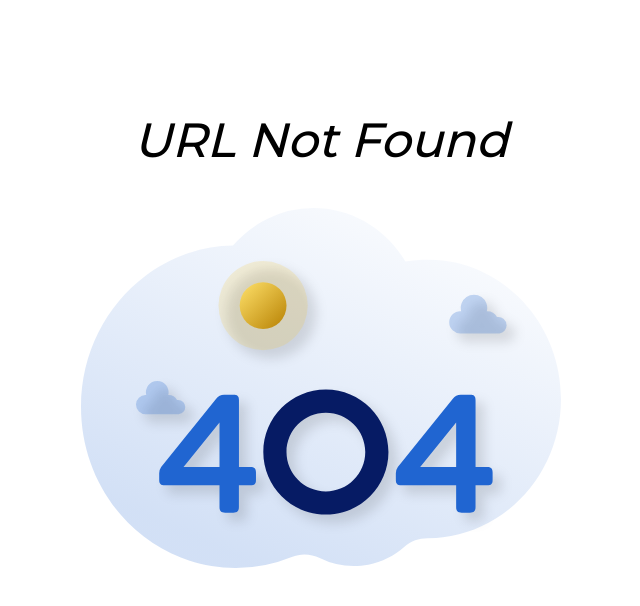
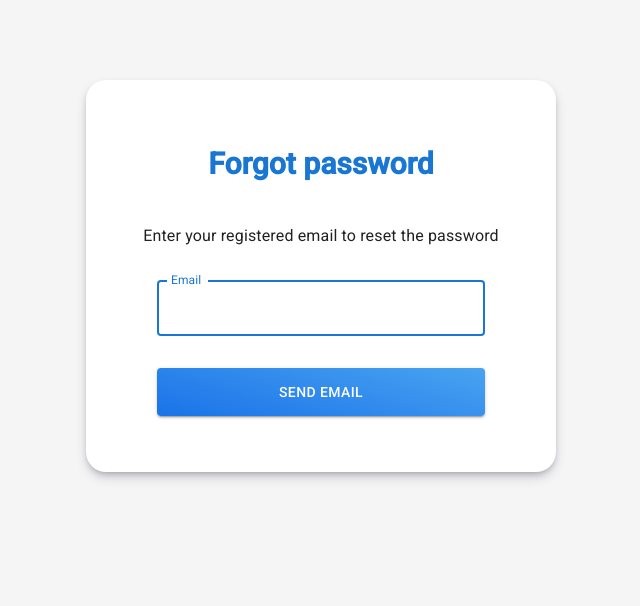
Before and after one commit to gokul-3/FSI-Project, a React (Create React App) app in the folder frontend/: page /forgotpassword in a window 1280 px wide. Before the commit this address had no page. Shown: the top 606 px of the page, without its empty margins (319-959 px from the left). Built offline with nearby package versions, Linux system fonts and the light colour scheme.

Commit message:
login page

```diff
--- a/frontend/src/App.js
+++ b/frontend/src/App.js
@@ -17,7 +17,7 @@ import CustomersList from "./pages/Dashboard/superAdmin/CustomersList";
 import URLNotFoundError from "./Layouts/ErrorPages/URLNotFoundError";
 import UserProfile from "./pages/Dashboard/profile/userProfile";
 import Login from "./pages/Auth/Login";
-import ForgetPassword from "./pages/Auth/ForgetPassword";
+import ForgotPassword from "./pages/Auth/ForgotPassword";
 
 const router = createBrowserRouter([
   {
@@ -57,7 +57,7 @@ const router = createBrowserRouter([
     ],
   },
   { path: "login", element: <Login /> },
-  { path: "forgetpassword", element: <ForgetPassword /> }
+  { path: "forgotpassword", element: <ForgotPassword /> }
 ]);
 
 const theme = createTheme({
--- a/frontend/src/Store/profile-slice.js
+++ b/frontend/src/Store/profile-slice.js
@@ -11,10 +11,12 @@ const profileSlice = createSlice({
   reducers: {
     setProfileInfo(state, action) {
       state.userType = action.payload.userType;
-      state.isLoggedIn = action.payload.isLoggedIn;
+      state.isLoggedIn = true;
       state.name = action.payload.name;
       state.email = action.payload.email;
       state.userId = action.payload.userId;
+      localStorage.setItem('refreshtoken', action.payload.refreshToken);
+      document.cookie = `accessToken=${action.payload.accessToken}; max-age=900000`
     },
     logout(state, action) {
       state.userType = "";
@@ -22,6 +24,8 @@ const profileSlice = createSlice({
       state.name = "";
       state.email = "";
       state.userId = null
+      localStorage.removeItem('refreshtoken')
+      document.cookie = `accessToken=''; max-age=100`
     },
   },
 });
--- a/frontend/src/pages/Auth/ForgetPassword.js
+++ b/frontend/src/pages/Auth/ForgotPassword.js
@@ -1,5 +1,5 @@
 import React, { useEffect, useState } from 'react';
-import { useForm } from 'react-hook-form';
+import { set, useForm } from 'react-hook-form';
 import Button from '@mui/material/Button';
 import CssBaseline from '@mui/material/CssBaseline';
 import TextField from '@mui/material/TextField';
@@ -12,13 +12,20 @@ import { createTheme, ThemeProvider } from '@mui/material/styles';
 // import Axios from 'axios';
 import * as Yup from 'yup'
 import { yupResolver } from "@hookform/resolvers/yup";
+import axios from 'axios';
+import MessageModel from './MessageModel';
 
 
 const defaultTheme = createTheme();
 
 
-export default function ForgetPassword() {
-
+export default function ForgotPassword() {
+	const [sending, setSending] = useState(false)
+	const [model, setModel] = useState({
+		open:false,
+		message:'',
+		navigate:''
+	})
 
 	const form = useForm({
 		defaultValues: {
@@ -28,10 +35,29 @@ export default function ForgetPassword() {
 	const { register, handleSubmit, formState } = form
 	const { errors } = formState
 
-	const onSubmit = async (data) => {
-		try {
-			console.log(data);
-		} catch (err) { }
+	const onSubmit = (data) => {
+			const encodedEmail = window.btoa(data.email+":")
+			console.log(data.email);
+			console.log(encodedEmail);
+			const headers = {
+				'Content-Type': 'application/json',
+				'Authorization': "Basic "+encodedEmail
+			}
+			setSending(true)
+			axios.post('http://192.168.53.116:5000/auth/sendResetPasswordEmail',{}, {headers}
+			)
+			.then(res=>{
+				console.log(res.data.message);
+				setModel(
+					{
+						open:true,
+						message:res.data.message,
+						navigate:'/'
+					},
+					setSending(false)
+				)
+			})
+			.catch(err=>console.log(err.response.data.message))
 	};
 
 	return (
@@ -54,7 +80,7 @@ export default function ForgetPassword() {
 						}}
 					>
 						<Typography component="h1" color='primary' variant="h5" sx={{ m: 5, fontWeight: '800', fontSize: '30px' }}>
-							Forget password
+							Forgot password
 						</Typography>
 						<Typography sx={{ mb: 2 }}>
 							Enter your registered email to reset the password
@@ -79,14 +105,17 @@ export default function ForgetPassword() {
 							<Button
 								type="submit"
 								variant="contained"
+								disabled={sending}
 								sx={{ mt: 3, mb: 2, width: 1, height: '3rem', background: 'linear-gradient(195deg, rgb(73, 163, 241), rgb(26, 115, 232))' }}
 							>
-								Send email
+								{sending?'Sending...':'Send email'}
 							</Button>
 						</form>
 					</Box>
 				</Grid>
 			</Grid>
+
+			{model.open && <MessageModel {...model}/>}
 		</ThemeProvider>
 	)
 }
--- a/frontend/src/pages/Auth/Login.js
+++ b/frontend/src/pages/Auth/Login.js
@@ -12,44 +12,51 @@ import {
   Switch
 } from '@mui/material';
 import { Link } from 'react-router-dom';
-import { VisibilityOff, Visibility } from '@mui/icons-material';
+import { VisibilityOff, Visibility, Cookie } from '@mui/icons-material';
 import { useForm } from 'react-hook-form';
 import axios from 'axios';
 import img from '../../assets/bg.jpg'
+import { profileActions } from '../../Store/profile-slice';
+import { useDispatch } from 'react-redux';
 
 export default function Login() {
 
   const [showPass, setshowPass] = useState(false)
   const [rememberStatus, setrememberStatus] = useState(false)
+  const [errorMessage, setErrorMessage] = useState('')
 
   const form = useForm({
     defaultValues: {
-      email_username: '',
+      email_userId: '',
       password: ''
     }
   })
   const { register, handleSubmit, formState } = form
   const { errors } = formState
+  const dispatch = useDispatch()
+  const onSubmit = (data) => {
+    const encodedEmail = window.btoa(data.email_userId + ":" + data.password)
+    const headers = {
+      'Content-Type': 'application/json',
+      'Authorization': "Basic " + encodedEmail
+    }
+    axios.post('http://192.168.53.116:5000/auth/login', {withCredentials:true}, { headers}
+    )
+      .then(res => {
+        setErrorMessage('')
+        console.log(res);
+        const {email, name, role, refreshToken, id, accessToken} = res.data
+        if(rememberStatus){
+          dispatch(profileActions.setProfileInfo({email, name, userType:role, refreshToken, userId:id,accessToken}))
+        }
+        else{
+          dispatch(profileActions.setProfileInfo({email, name, userType:role, refreshToken:'', userId:id,accessToken}))
 
-  const onSubmit = async (data) => {
-    console.log(data);
-    await axios.post('localhost', {}, {
-      auth: {
-        data
-      },
-    })
-      .then(res => {
-        if (rememberStatus) {
-          // add tokens
-          if (res.authHeader.startsWith("Bearer ")) {
-            token = authHeader.substring(7, authHeader.length);
-            localStorage.setItem('refreshToken', token)
-            return
-          }
         }
       })
-      .catch(error => {
-        console.log(error.message);
+      .catch(err => {
+        setErrorMessage(err.response.data.message)
+        console.log(err.message);
       })
   };
 
@@ -90,15 +97,15 @@ export default function Login() {
               label="Email"
               autoComplete='off'
               autoFocus
-              {...register('email_username', {
+              {...register('email_userId', {
                 required: 'Email is required',
                 pattern: {
                   value: /^([a-zA-Z0-9._%-]+@[a-zA-Z0-9.-]+\.[a-zA-Z]{2,})$/,
                   message: 'Enter a valid email'
                 }
               })}
-              error={!!errors.email_username}
-              helperText={errors.email_username?.message}
+              error={!!errors.email_userId}
+              helperText={errors.email_userId?.message}
             />
             <TextField
               margin="normal"
@@ -123,6 +130,9 @@ export default function Login() {
               helperText={errors.password?.message}
             />
             <FormControlLabel control={<Switch checked={rememberStatus} onClick={() => setrememberStatus(!rememberStatus)} />} label="Remember me" />
+            <Typography color='red' textAlign='center'>
+              {errorMessage}
+            </Typography>
             <Button
               type="submit"
               fullWidth
@@ -133,7 +143,7 @@ export default function Login() {
             </Button>
             <Grid container>
               <Grid item xs textAlign='center'>
-                <Link to='forgetpassword'>
+                <Link to='../forgotpassword'>
                   Forgot password?
                 </Link>
               </Grid>
--- /dev/null
+++ b/frontend/src/pages/Auth/MessageModel.js
@@ -0,0 +1,41 @@
+import * as React from 'react';
+import Button from '@mui/material/Button';
+import Dialog from '@mui/material/Dialog';
+import DialogActions from '@mui/material/DialogActions';
+import DialogContent from '@mui/material/DialogContent';
+import DialogContentText from '@mui/material/DialogContentText';
+import { useTheme } from '@mui/material/styles';
+import { useNavigate } from 'react-router-dom';
+
+export default function MessageModel(props) {
+    const [open, setOpen] = React.useState(props.open);
+    console.log(props);
+    const theme = useTheme();
+    const navigate = useNavigate()
+
+    const handleClose = () => {
+        navigate(props.navigate)
+        setOpen(false);
+    };
+
+    return (
+        <div>
+            <Dialog
+                open={open}
+                onClose={handleClose}
+                aria-labelledby="responsive-dialog-title"
+            >
+                <DialogContent>
+                    <DialogContentText>
+                        {props.message}
+                    </DialogContentText>
+                </DialogContent>
+                <DialogActions>
+                    <Button onClick={handleClose} autoFocus>
+                        Ok
+                    </Button>
+                </DialogActions>
+            </Dialog>
+        </div>
+    );
+}
```
